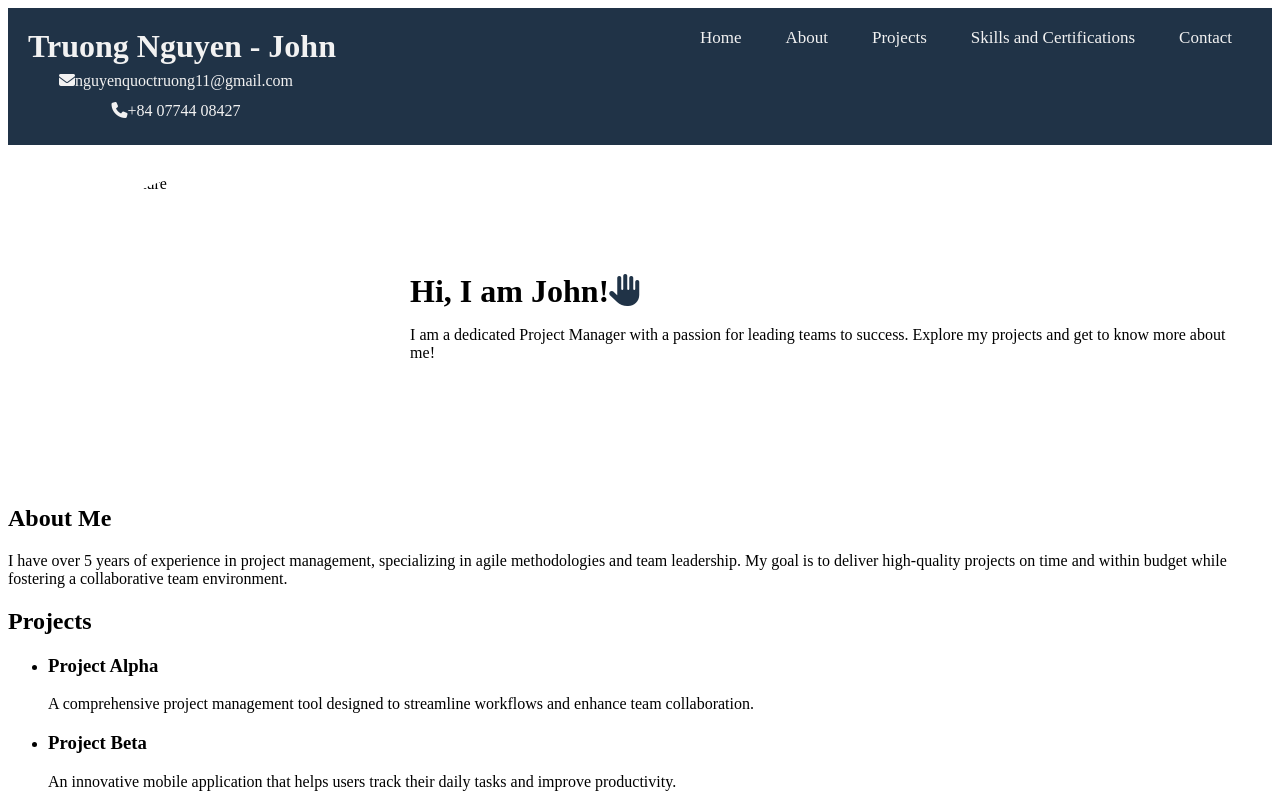
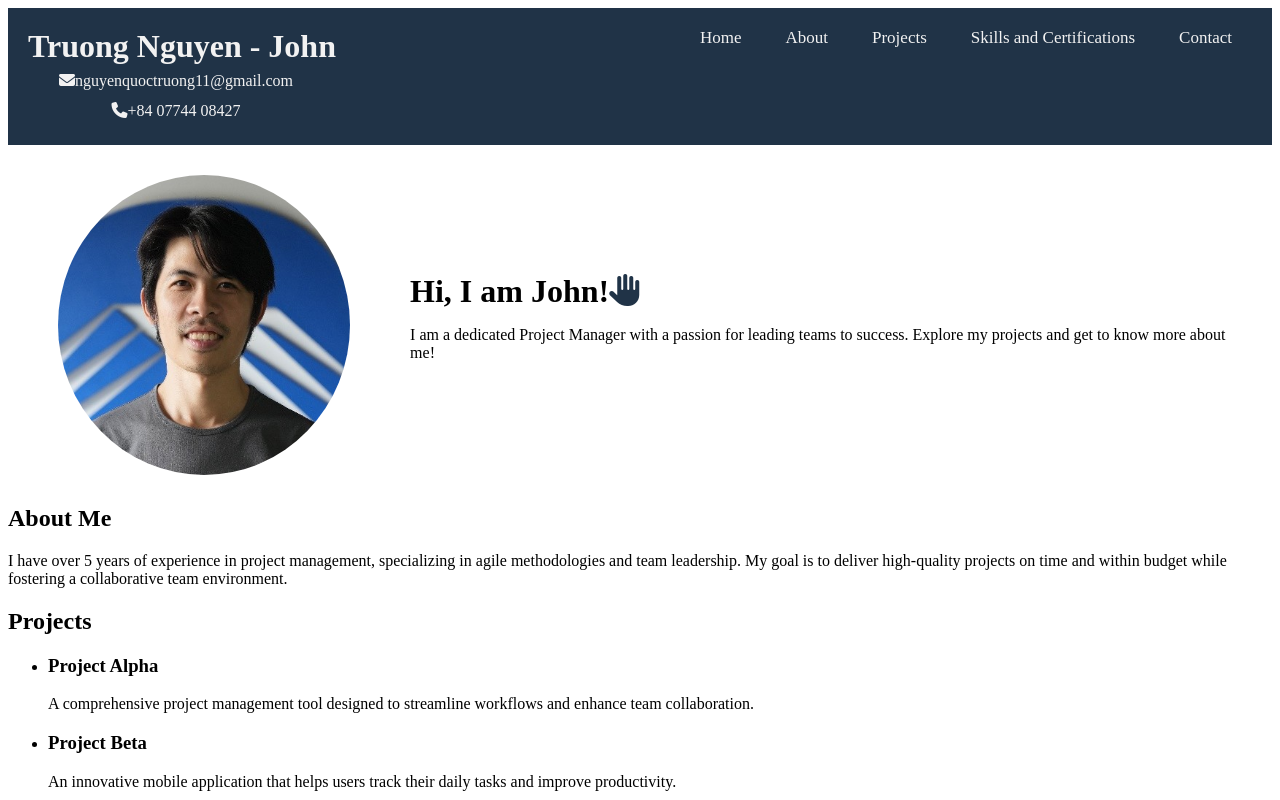
Before and after one commit to truong20081991/my-porfolio, a plain HTML site: page index.html in a window 1280 px wide. Shown: the top 800 px of the page. Drawn offline with Linux system fonts and the light colour scheme; files whose address does not match are found by name.

Commit message:
Update index.html

```diff
--- a/index.html
+++ b/index.html
@@ -33,7 +33,7 @@
 
         <main class="main-body">
             <div id="home"> <!--Home section-->
-                <img src="Picture1.jpg" alt="Profile Picture" class="profile-picture">
+                <img src="html_finalprojimages/Picture1.jpg" alt="Profile Picture" class="profile-picture">
                 <div class="home-text">
                     <h1>
                         Hi, I am John!<i class="fas fa-hand-paper" style="color:#203347"></i>
@@ -124,4 +124,5 @@
 
         </main>
     </body>
+
 </html>
```
